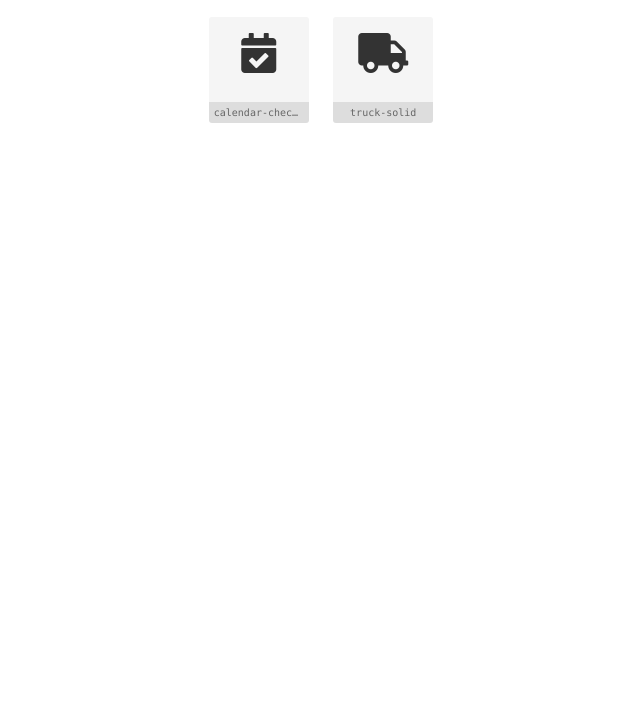
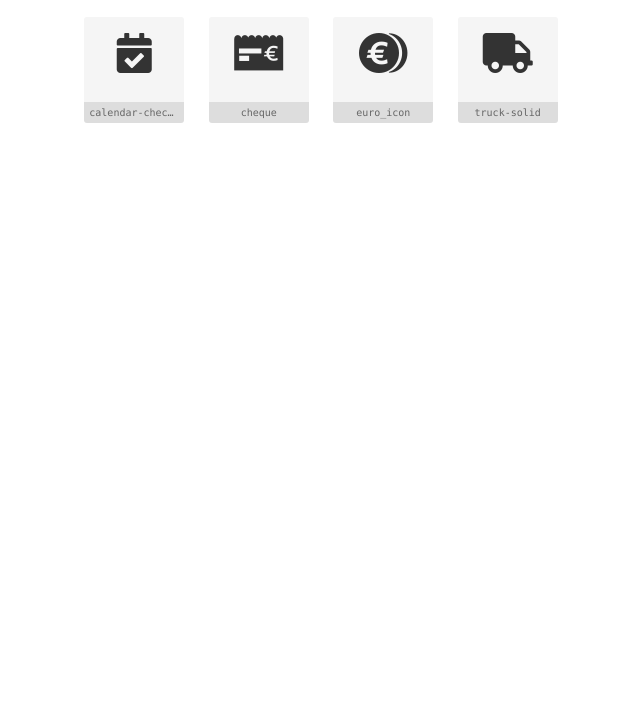
Before and after one commit to bablukid/cagette-icon-font, a website: page font/icons.html in a window 1280 px wide. Shown: the part 83-800 px from the top of the page, without its empty margins (319-959 px from the left). Drawn offline with Linux system fonts and the light colour scheme.

Commit message:
2 nouvelles icônes

```diff
--- a/font/icons.css
+++ b/font/icons.css
@@ -1,10 +1,10 @@
 @font-face {
     font-family: "icons";
-    src: url("./icons.eot?e8806e2ecc70762d585552eb0b537a9a?#iefix") format("embedded-opentype"),
-url("./icons.woff2?e8806e2ecc70762d585552eb0b537a9a") format("woff2"),
-url("./icons.woff?e8806e2ecc70762d585552eb0b537a9a") format("woff"),
-url("./icons.ttf?e8806e2ecc70762d585552eb0b537a9a") format("truetype"),
-url("./icons.svg?e8806e2ecc70762d585552eb0b537a9a#icons") format("svg");
+    src: url("./icons.eot?b0edd78dce89b9253720fa39a9728f29?#iefix") format("embedded-opentype"),
+url("./icons.woff2?b0edd78dce89b9253720fa39a9728f29") format("woff2"),
+url("./icons.woff?b0edd78dce89b9253720fa39a9728f29") format("woff"),
+url("./icons.ttf?b0edd78dce89b9253720fa39a9728f29") format("truetype"),
+url("./icons.svg?b0edd78dce89b9253720fa39a9728f29#icons") format("svg");
 }
 
 i {
@@ -25,6 +25,12 @@ i[class^="icon-"]:before, i[class*=" icon-"]:before {
 .icon-calendar-check-solid:before {
     content: "\f101";
 }
-.icon-truck-solid:before {
+.icon-cheque:before {
     content: "\f102";
 }
+.icon-euro_icon:before {
+    content: "\f103";
+}
+.icon-truck-solid:before {
+    content: "\f104";
+}
--- a/font/icons.html
+++ b/font/icons.html
@@ -54,11 +54,11 @@
 
         @font-face {
     font-family: "icons";
-    src: url("./icons.eot?e9bbb3e9a38703a32f46a365c7389204?#iefix") format("embedded-opentype"),
-url("./icons.woff2?e9bbb3e9a38703a32f46a365c7389204") format("woff2"),
-url("./icons.woff?e9bbb3e9a38703a32f46a365c7389204") format("woff"),
-url("./icons.ttf?e9bbb3e9a38703a32f46a365c7389204") format("truetype"),
-url("./icons.svg?e9bbb3e9a38703a32f46a365c7389204#icons") format("svg");
+    src: url("./icons.eot?877d7d940b6b101ba774a7febf7665f1?#iefix") format("embedded-opentype"),
+url("./icons.woff2?877d7d940b6b101ba774a7febf7665f1") format("woff2"),
+url("./icons.woff?877d7d940b6b101ba774a7febf7665f1") format("woff"),
+url("./icons.ttf?877d7d940b6b101ba774a7febf7665f1") format("truetype"),
+url("./icons.svg?877d7d940b6b101ba774a7febf7665f1#icons") format("svg");
 }
 
 i {
@@ -79,8 +79,14 @@ i[class^="icon-"]:before, i[class*=" icon-"]:before {
 .icon-calendar-check-solid:before {
     content: "\f101";
 }
+.icon-cheque:before {
+    content: "\f102";
+}
+.icon-euro_icon:before {
+    content: "\f103";
+}
 .icon-truck-solid:before {
-    content: "\f102";
+    content: "\f104";
 }
 
 
@@ -102,6 +108,24 @@ i[class^="icon-"]:before, i[class*=" icon-"]:before {
 
         <div class="preview">
             <span class="inner">
+                <i class="icon-cheque"></i>
+            </span>
+            <br>
+            <span class='label'>cheque</span>
+        </div>
+
+
+        <div class="preview">
+            <span class="inner">
+                <i class="icon-euro_icon"></i>
+            </span>
+            <br>
+            <span class='label'>euro_icon</span>
+        </div>
+
+
+        <div class="preview">
+            <span class="inner">
                 <i class="icon-truck-solid"></i>
             </span>
             <br>
--- a/font/icons.json
+++ b/font/icons.json
@@ -1,4 +1,6 @@
 {
     "calendar-check-solid": "\\f101",
-    "truck-solid": "\\f102"
+    "cheque": "\\f102",
+    "euro_icon": "\\f103",
+    "truck-solid": "\\f104"
 }
```
Also changed, not shown: font/icons.ttf, font/icons.woff, font/icons.woff2, icons/cheque.svg (added), icons/euro_icon.svg (added), 2 other files.
